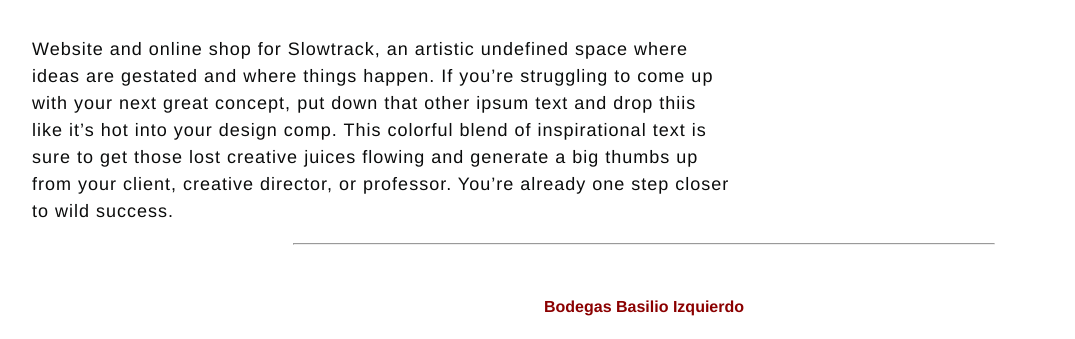
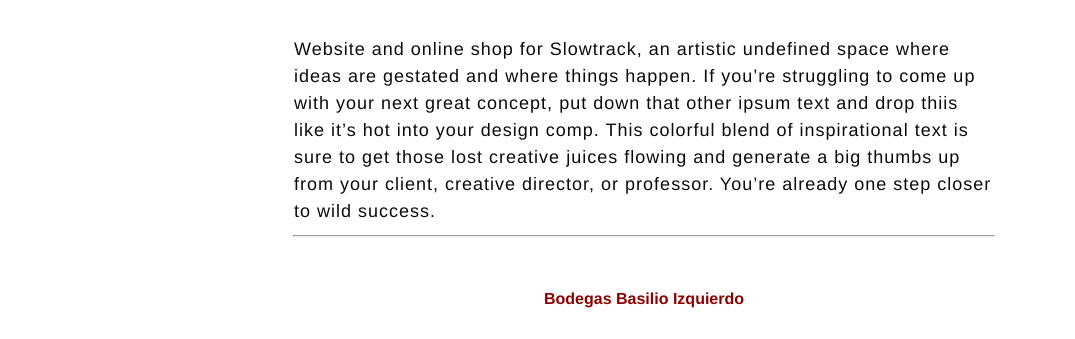
Before and after one commit to maria-izquierdo/week_1_assignment, a plain HTML site: page work.html in a window 1280 px wide. Shown: the part 758-1097 px from the top of the page, without its empty margins (16-1091 px from the left). Drawn offline with Linux system fonts and the light colour scheme.

Commit message:
finally understand margin

```diff
--- a/style.css
+++ b/style.css
@@ -60,7 +60,7 @@
 
 .description {
   line-height: 1.5em;
-	margin-top:30px;
+	margin:30px auto 10px;
 	width: 700px;
   text-align: left;
   letter-spacing: 1px;
```
